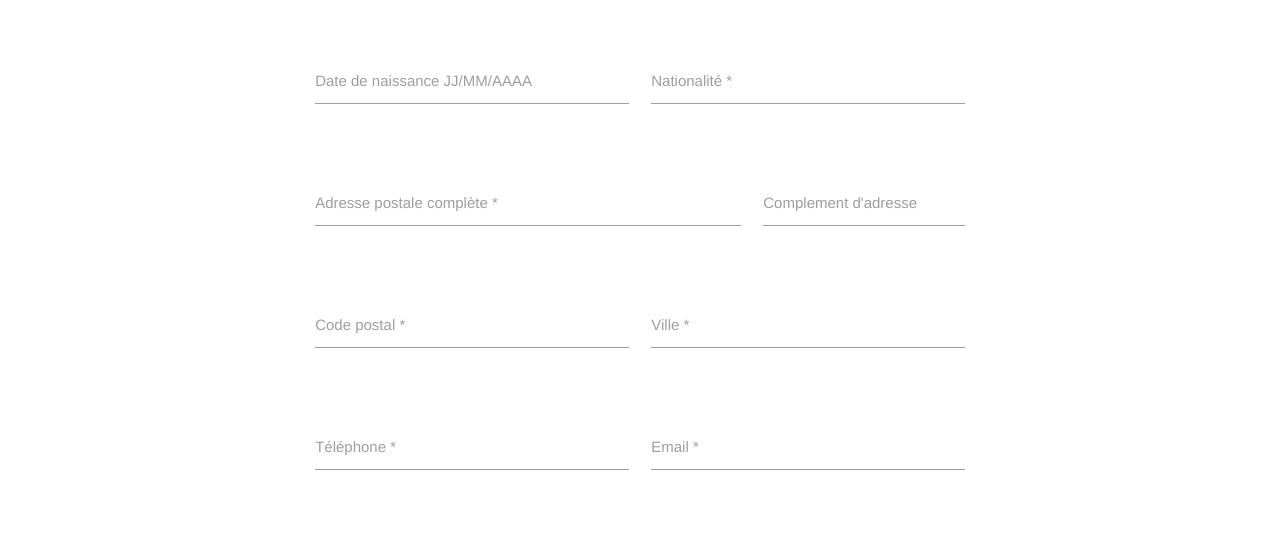
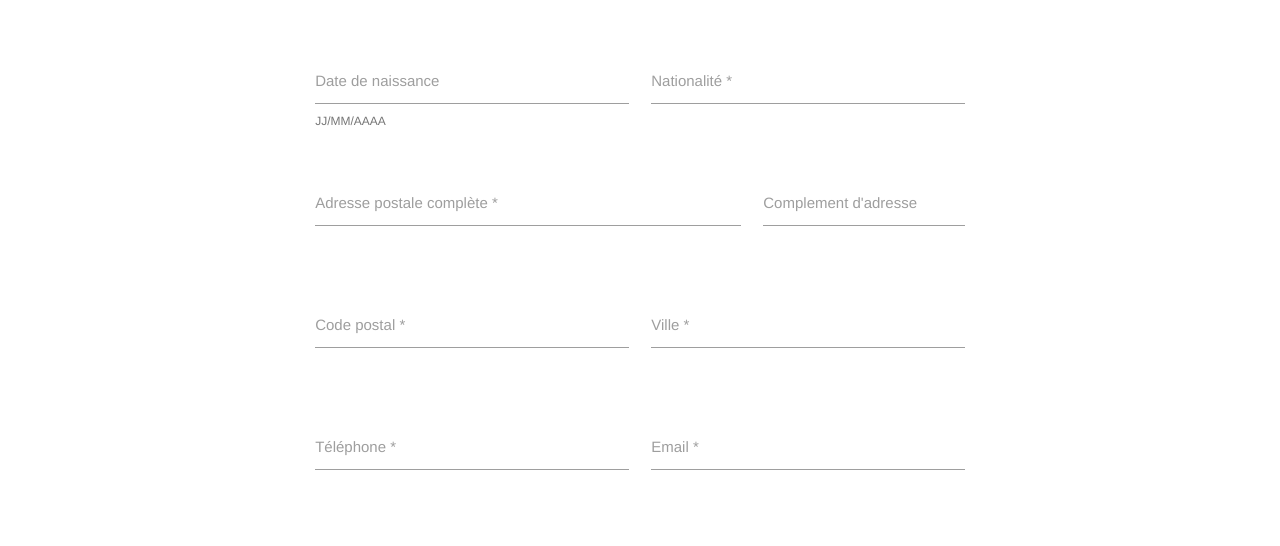
Before and after one commit to descodeuses/site, a Vue app: page /inscription in a window 1280 px wide. Both pictures are taken after a click on the button "J'ACCEPTE". Shown: the part 238-784 px from the top of the page. Built offline with nearby package versions, Linux system fonts and the light colour scheme; no server answers.

Commit message:
Update PersonnalInfos.vue

```diff
--- a/src/components/forms/inscription/PersonnalInfos.vue
+++ b/src/components/forms/inscription/PersonnalInfos.vue
@@ -80,7 +80,7 @@ export default {
                 </div>
                 <div class="row">
                     <div class="input-field col s6">
-                        <label :class="{active: administration_infos.birthday}" for="birthday">Date de naissance JJ/MM/AAAA</label>
+                        <label :class="{active: administration_infos.birthday}" for="birthday">Date de naissance</label>
                         <input
                             v-model="administration_infos.birthday"
                             name="birthday"
@@ -88,7 +88,7 @@ export default {
                             type="text"
                             v-validate="'required|date_format:dd/MM/yyyy'"
                             :class="{invalid: errors.has('birthday')}"/>
-                        <span class="helper-text" data-error="Ce champs obligatoire"></span>
+                        <span class="helper-text" data-error="Ce champs obligatoire">JJ/MM/AAAA</span>
                     </div>
                     <div class="input-field col s6">
                         <label :class="{active: administration_infos.nationality}" for="nationality">Nationalité *</label>
@@ -174,8 +174,8 @@ export default {
                     </div>
                 </div>
                 <div class="row">
-                    <h2 class="">Statut au moment de votre candidature *</h2>
-                    <p class="help">plusieur choix possible</p>
+                    <h2 class="">Statut au moment de votre candidature * <span class="help">(plusieur choix possible)</span></h2>
+                    <p class="help"></p>
                     <br>
                     <div class="row">
                         <div class="col s6">
@@ -381,5 +381,9 @@ h2 {
     font-weight: bold;
     text-transform: uppercase
 }
-
+.help {
+    text-transform: initial;
+    font-size: 14px;
+    font-weight: normal
+}
 </style>
```
